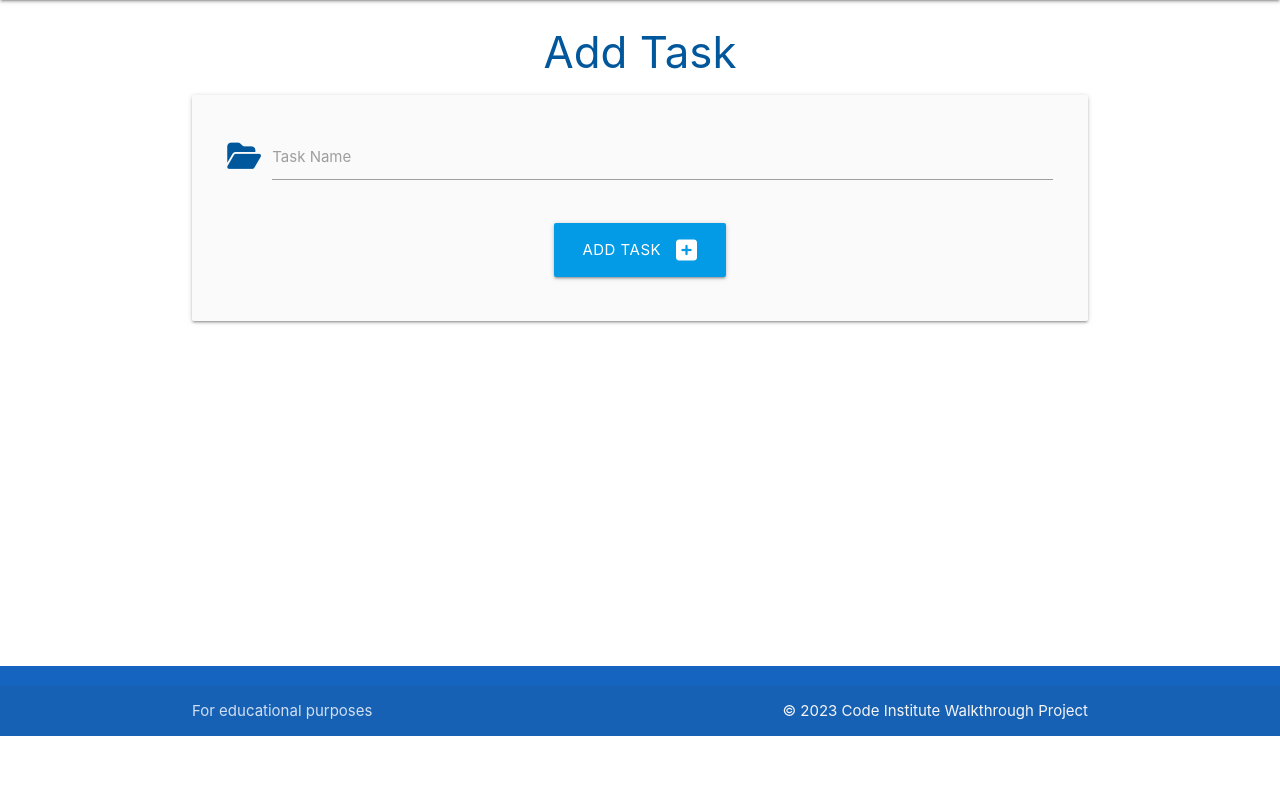
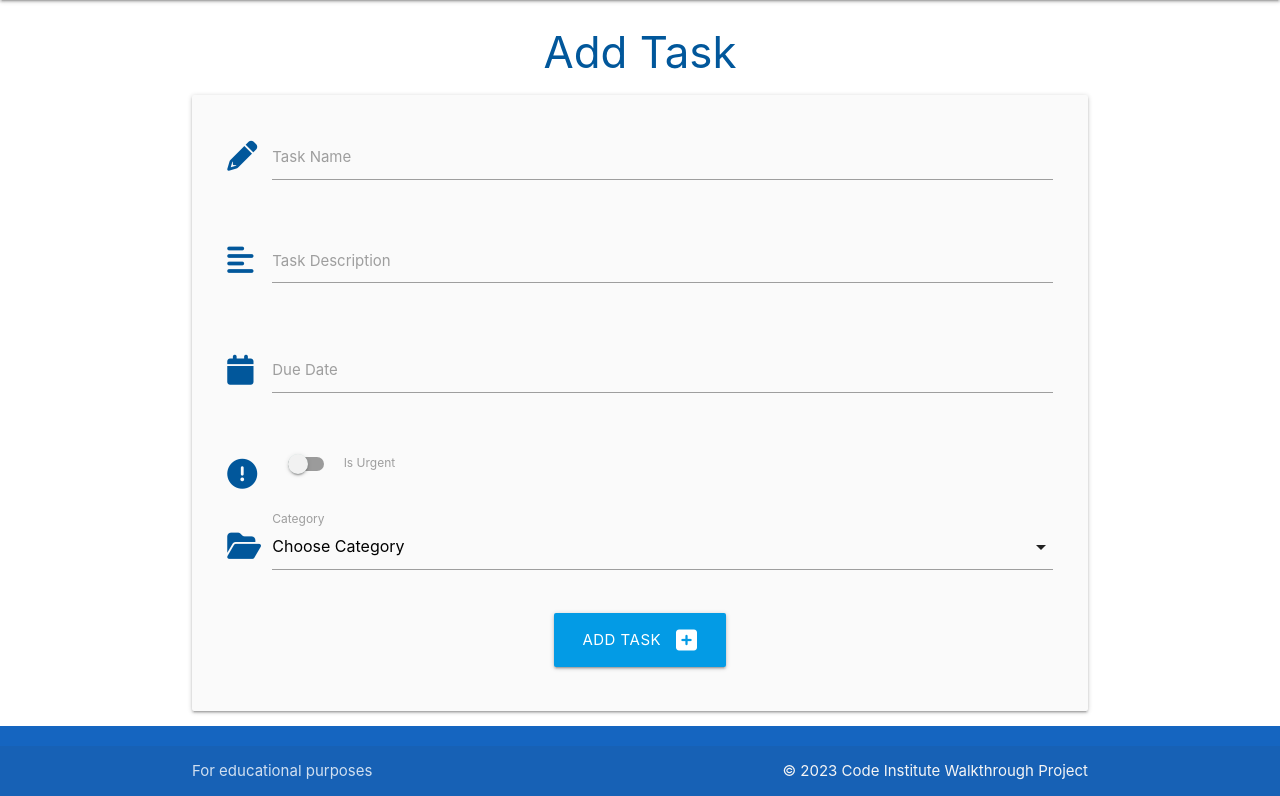
Before and after one commit to folarin-ogungbemi/task-manager, a Flask app: page /add_task in a window 1280 px wide. Shown: the part 64-860 px from the top of the page. Before the commit the page ends 800 px from the top, so only its background shows below. Run offline with Flask 2, Linux system fonts and the light colour scheme; data that the repository does not hold is empty.

Commit message:
render add task function

```diff
--- a/taskmanager/routes.py
+++ b/taskmanager/routes.py
@@ -45,5 +45,18 @@ def delete_category(category_id):
 # ADDING TASK
 @app.route("/add_task", methods=["GET", "POST"])
 def add_task():
+    # categorising tasks to the available categories
+    categories = list(Category.query.order_by(Category.category_name).all())
     # to add new task to list of tasks
-    return render_template("add_task.html")
+    if request.method == "POST":
+        task = Task(
+            task_name=request.form.get("task_name"),
+            task_description=request.form.get("task_name"),
+            is_urgent=bool(True if request.form.get("is_urgent") else False),
+            due_date=request.form.get("due_date"),
+            category_id=request.form.get("category_id"),
+        )
+        db.session.add(task)
+        db.session.commit()
+        return redirect(url_for('home'))
+    return render_template("add_task.html", categories=categories)
--- a/taskmanager/static/js/script.js
+++ b/taskmanager/static/js/script.js
@@ -1,5 +1,16 @@
 document.addEventListener('DOMContentLoaded', function() {
     // Sidenav initialization
-    var sidenav = document.querySelectorAll('.sidenav');
+    let sidenav = document.querySelectorAll('.sidenav');
     M.Sidenav.init(sidenav);
+
+    // datepicker initialization
+    let datepicker = document.querySelectorAll('.datepicker');
+    M.Datepicker.init(datepicker, {
+      format: 'mmm dd, yyyy',
+      i18n: { done: 'select'}
+    });
+
+    // category initialization
+    let category = document.querySelectorAll('select');
+    M.FormSelect.init(category);
   });
--- a/taskmanager/templates/add_task.html
+++ b/taskmanager/templates/add_task.html
@@ -3,14 +3,57 @@
 <h3 class="light-blue-text text-darken-4 center-align">Add Task</h3>
 <div class="row card-panel grey lighten-5">
     <form class="col s12" method="POST" action="{{ url_for('add_task') }}">
-        <!-- category name -->
-        <div class="row">
-            <div class="input-field col s12">
-                <i class="fas fa-folder-open prefix light-blue-text text-darken-4"></i>
-                <input id="task_name" name="task_name" minlength="3" maxlength="25" type="text" class="validate" required>
-                <label for="task_name">Task Name</label>
+            <!-- Task Name -->
+            <div class="row">
+                <div class="input-field col s12">
+                    <i class="fas fa-pencil-alt prefix light-blue-text text-darken-4"></i>
+                    <input id="task_name" name="task_name" minlength="5" maxlength="50" type="text" class="validate" required>
+                    <label for="task_name">Task Name</label>
+                </div>
             </div>
-        </div>
+            <!-- Task Description -->
+            <div class="row">
+                <div class="input-field col s12">
+                    <i class="fas fa-align-left prefix light-blue-text text-darken-4"></i>
+                    <textarea id="task_description" name="task_description" minlength="5" maxlength="200" type="text"
+                    class="materialize-textarea validate" required></textarea>
+                    <label for="task_description">Task Description</label>
+                </div>
+            </div>
+            <!-- Due Date -->
+            <div class="row">
+                <div class="input-field col s12">
+                    <i class="fas fa-calendar prefix light-blue-text text-darken-4"></i>
+                    <input id="due_date" name="due_date" type="text" class="datepicker validate" required>
+                    <label for="due_date">Due Date</label>
+                </div>
+            </div>
+            <!-- Is Urgent-->
+            <div class="row">
+                <div class="input-field col s12">
+                    <div class="switch">
+                        <i class="fas fa-exclamation-circle prefix light-blue-text text-darken-4"></i>
+                        <label for="is_urgent">
+                            <input id="is_urgent" name="is_urgent" type="checkbox">
+                            <span class="lever"></span>
+                            Is Urgent
+                        </label>
+                    </div>
+                </div>
+            </div>
+            <!--Category Id-->
+            <div class="row">
+                <div class="input-field col s12">
+                    <i class="fas fa-folder-open prefix light-blue-text text-darken-4"></i>
+                    <select id="category_id" name="category_id" class="validate" required>
+                    <option value="" disabled selected>Choose Category</option>
+                    {% for category in categories %}
+                    <option value="{{ category.id }}">{{ category.category_name }}</option>
+                    {% endfor %}
+                    </select>
+                    <label for="category_id">Category</label>
+                </div>
+            </div>
         <!-- submit button -->
         <div class="row">
             <div class="col s12 center-align">
```
